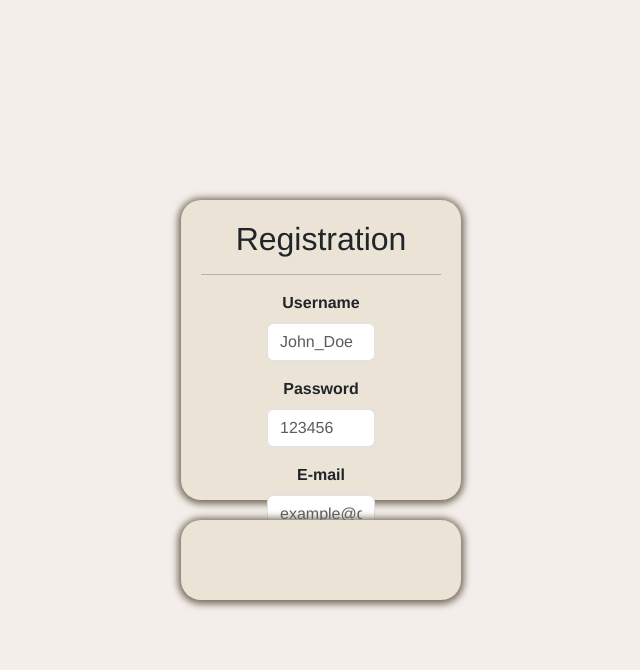
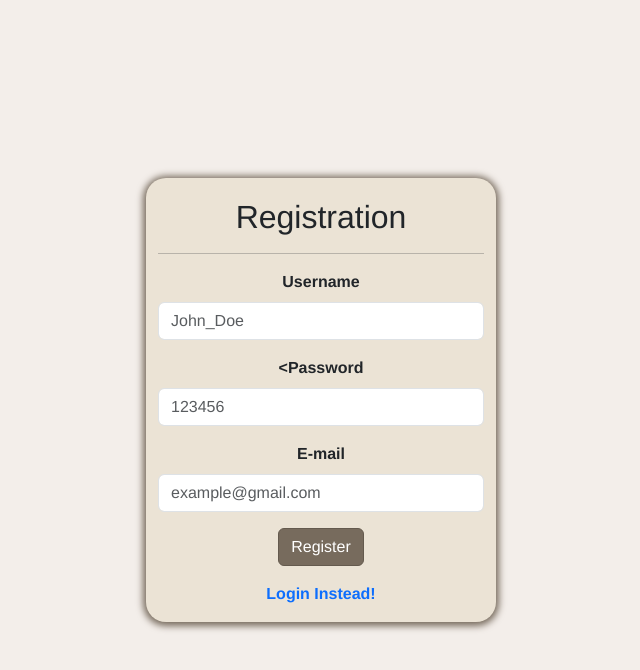
Before and after one commit to roof-boy/PicShare, a PHP site: page /Registration2/register.html in a window 1280 px wide. Shown: the top 670 px of the page, without its empty margins (319-959 px from the left). Run offline with PHP 8.4, Linux system fonts and the light colour scheme.

Commit message:
Final bootstrap changes, Added parameter functionality aswell as password validation

```diff
--- a/Registration2/register.css
+++ b/Registration2/register.css
@@ -19,14 +19,11 @@ body, html {
 
 .regBox {
     background-color: #EBE3D5;
-    width: 100%;
     text-align: center;
     margin: 10px;
     border-radius: 20px;
     box-shadow: 0px 1px 7px 3px #776B5D;
-    padding: 20px;
-    max-width: 280px;
-    height: 300px;
+    padding-top: 20px;
 }
 
 .otherOpt {
@@ -38,8 +35,6 @@ body, html {
     border-radius: 20px;
     box-shadow: 0px 1px 7px 3px #776B5D;
     padding: 20px;
-    max-width: 280px;
-    height: 80px;
 }
 
 .inputTitle {
@@ -101,3 +96,20 @@ body, html {
 .boxInput, p {
     user-select: none;
 }
+
+/* Custom styles to limit the width and height of regBox and otherOpt */
+.custom-width {
+    max-width: 350px; /* Adjust this value as needed */
+}
+
+/* Custom styles for the register button */
+.custom-btn {
+    background-color: #776B5D; /* Custom background color */
+    border-color: #645a4e; /* Custom border color */
+    max-width: 150px;
+}
+
+.custom-btn:hover {
+    background-color: #4b433b; /* Custom hover background color */
+    border-color: #36312a; /* Custom hover border color */
+}
--- a/Registration2/register.html
+++ b/Registration2/register.html
@@ -4,39 +4,107 @@
     <title>PicShare: Registration</title>
     <meta charset="UTF-8">
     <meta name="viewport" content="width=device-width, initial-scale=1">
-    <link rel="stylesheet" href="https://stackpath.bootstrapcdn.com/bootstrap/5.3.2/css/bootstrap.min.css" integrity="sha384-T3c6CoIi6uLrA9TneNEoa7RxnatzjcDSCmG1MXxSR1GAsXEV/Dwwykc2MPK8M2HN" crossorigin="anonymous">
+    <link rel="stylesheet" href="https://cdn.jsdelivr.net/npm/bootstrap@5.3.2/dist/css/bootstrap.min.css" integrity="sha384-T3c6CoIi6uLrA9TneNEoa7RxnatzjcDSCmG1MXxSR1GAsXEV/Dwwykc2MPK8M2HN" crossorigin="anonymous">
     <link rel="stylesheet" href="register.css">
 </head>
 <body class="mainDisplay">
     <div class="container-lg regBox custom-width custom-height">
-        <div class="row justify-content-center align-items-center">
+        <div class="row justify-content-space-between align-items-center">
             <div class="col-12 text-center">
                 <h2>Registration</h2>
                 <hr>
             </div>
-            <div class="col-12 col-md-6">
-                <form action="register.php" method="post">
+            <div class="col-lg-12 col-md-6">
+                <form id="registrationForm" action="register.php" method="post" class="needs-validation" novalidate>
                     <div class="mb-3">
                         <label for="Username" class="form-label">Username</label>
-                        <input type="text" name="usr" id="Username" placeholder="John_Doe" class="form-control">
+                        <input type="text" name="usr" id="Username" placeholder="John_Doe" class="form-control" required>
+                        <div class="invalid-feedback">Please enter a valid username.</div>
                     </div>
                     <div class="mb-3">
-                        <label for="Password" class="form-label">Password</label>
-                        <input type="password" name="psw" id="Password" placeholder="123456" class="form-control">
+                        <<label for="Password" class="form-label">Password</label>
+                        <input type="password" name="psw" id="Password" placeholder="123456" class="form-control" minlength="8" maxlength="20" required>
+                        <div class="invalid-feedback" id="password-validation">Password must be between 8 and 20 characters.</div>
                     </div>
                     <div class="mb-3">
                         <label for="E-mail" class="form-label">E-mail</label>
-                        <input type="email" name="eml" id="E-mail" placeholder="example@gmail.com" class="form-control">
+                        <input type="email" name="eml" id="E-mail" placeholder="example@gmail.com" class="form-control" required>
+                        <div class="invalid-feedback">Please enter a valid email address.</div>
                     </div>
                     <div class="mb-3 text-center">
-                        <input type="submit" value="Register" class="btn btn-primary">
+                        <button type="submit" class="btn btn-primary custom-btn">Register</button>
+                    </div>
+                    <div class="mb-3">
+                        <a class="link-offset-1 link-offset-1-hover link-underline link-underline-opacity-0 link-underline-opacity-75-hover" href="#">
+                            Login Instead!
+                          </a>
+                    </div>
+                    <div class="alert alert-success" style="display: none;" id="SuccessDiv">
+                        Registration Successful!
                     </div>
                 </form>
             </div>
         </div>
     </div>
-    <div class="otherOpt">
-        <!-- Other content -->
-    </div>
+
+    <!-- Bootstrap JavaScript Bundle with Popper -->
+    <script src="https://stackpath.bootstrapcdn.com/bootstrap/5.3.2/js/bootstrap.bundle.min.js" integrity="sha384-C6RzsynM9kWDrMNeT87bh95OGNyZPhcTNXj1NW7RuBCsyN/o0jlpcV8Qyq46cDfL" crossorigin="anonymous"></script>
+
+    <script>
+                // JavaScript to enable Bootstrap validation
+                (function () {
+            'use strict';
+
+            // Fetch all the forms we want to apply custom Bootstrap validation styles to
+            var forms = document.querySelectorAll('.needs-validation');
+
+            // Loop over them and prevent submission
+            Array.prototype.slice.call(forms)
+                .forEach(function (form) {
+                    form.addEventListener('submit', function (event) {
+                        if (!form.checkValidity()) {
+                            event.preventDefault();
+                            event.stopPropagation();
+                        }
+
+                        form.classList.add('was-validated');
+                    }, false);
+                });
+
+            // Custom password validation
+            var passwordInput = document.getElementById('Password');
+            var passwordValidationMessage = document.getElementById('password-validation');
+
+            passwordInput.addEventListener('input', function() {
+                if (passwordInput.validity.patternMismatch) {
+                    passwordValidationMessage.innerHTML = 'Password must be between 8 and 20 characters.';
+                } else {
+                    passwordValidationMessage.innerHTML = '';
+                }
+            });
+        })();
+
+        // Function to get a parameter value from the URL query string
+    function getParameterByName(name) {
+        var urlParams = new URLSearchParams(window.location.search);
+        return urlParams.get(name);
+    }
+
+    // Function to show or hide the div based on the parameter value from the URL
+    function toggleDivVisibility() {
+        var paramValue = getParameterByName('registration'); // Replace 'paramName' with your parameter name
+        var myDiv = document.getElementById('SuccessDiv');
+        if (paramValue === 'true') {
+            myDiv.style.display = 'block'; // Show the div
+        } else {
+            myDiv.style.display = 'none'; // Hide the div
+        }
+    }
+
+    // Call the toggleDivVisibility function when the page loads
+    window.onload = function() {
+        toggleDivVisibility();
+    };
+    </script>
 </body>
 </html>
```
